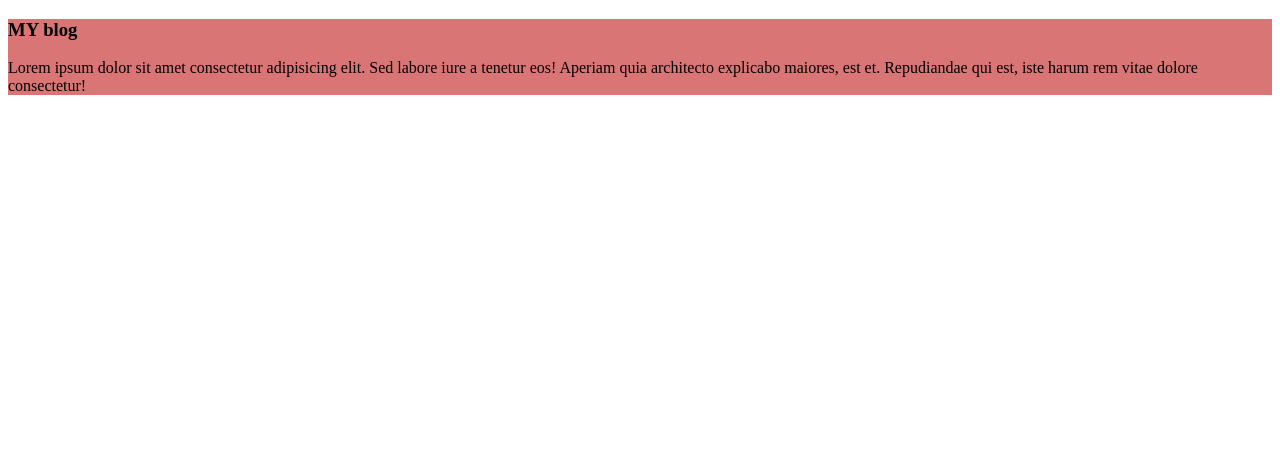
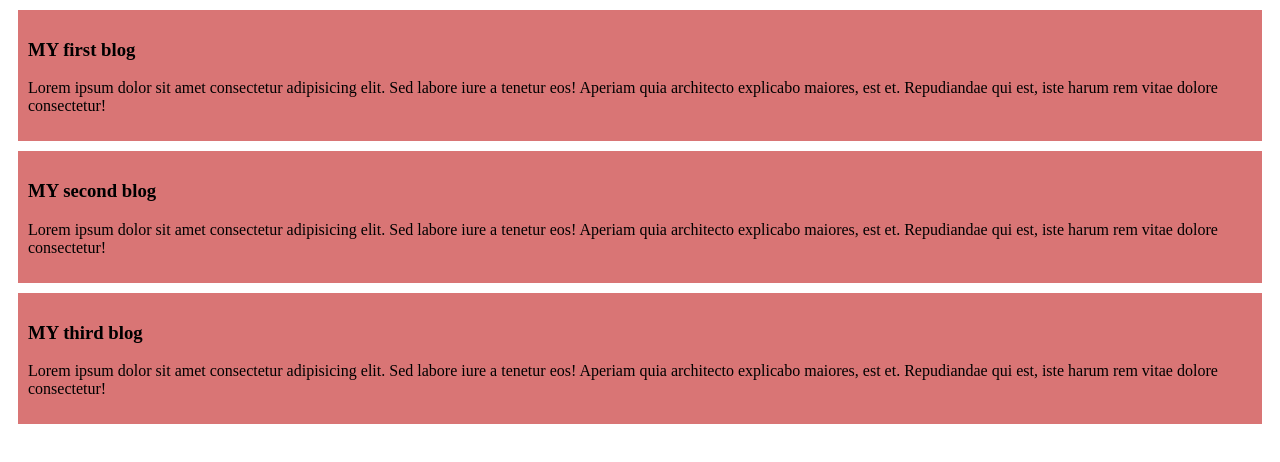
Before and after one commit to mohammed-sabbir/my-first-github-repo, a plain HTML site: page index.html in a window 1280 px wide. Drawn offline with Linux system fonts and the light colour scheme.

Commit message:
added the second and third blog

```diff
--- a/index.html
+++ b/index.html
@@ -8,7 +8,19 @@
 </head>
 <body>
     <div>
-       <h3>MY blog</h3>
+       <h3>MY first blog</h3>
+       <p>
+        Lorem ipsum dolor sit amet consectetur adipisicing elit. Sed labore iure a tenetur eos! Aperiam quia architecto explicabo maiores, est et. Repudiandae qui est, iste harum rem vitae dolore consectetur!
+       </p>
+    </div>
+    <div>
+       <h3>MY second blog</h3>
+       <p>
+        Lorem ipsum dolor sit amet consectetur adipisicing elit. Sed labore iure a tenetur eos! Aperiam quia architecto explicabo maiores, est et. Repudiandae qui est, iste harum rem vitae dolore consectetur!
+       </p>
+    </div>
+    <div>
+       <h3>MY third blog </h3>
        <p>
         Lorem ipsum dolor sit amet consectetur adipisicing elit. Sed labore iure a tenetur eos! Aperiam quia architecto explicabo maiores, est et. Repudiandae qui est, iste harum rem vitae dolore consectetur!
        </p>
--- a/styles/blog.css
+++ b/styles/blog.css
@@ -1,3 +1,5 @@
 div{
     background-color: rgb(217, 117, 117);
+    padding: 10px;
+    margin: 10px;
 }
```
